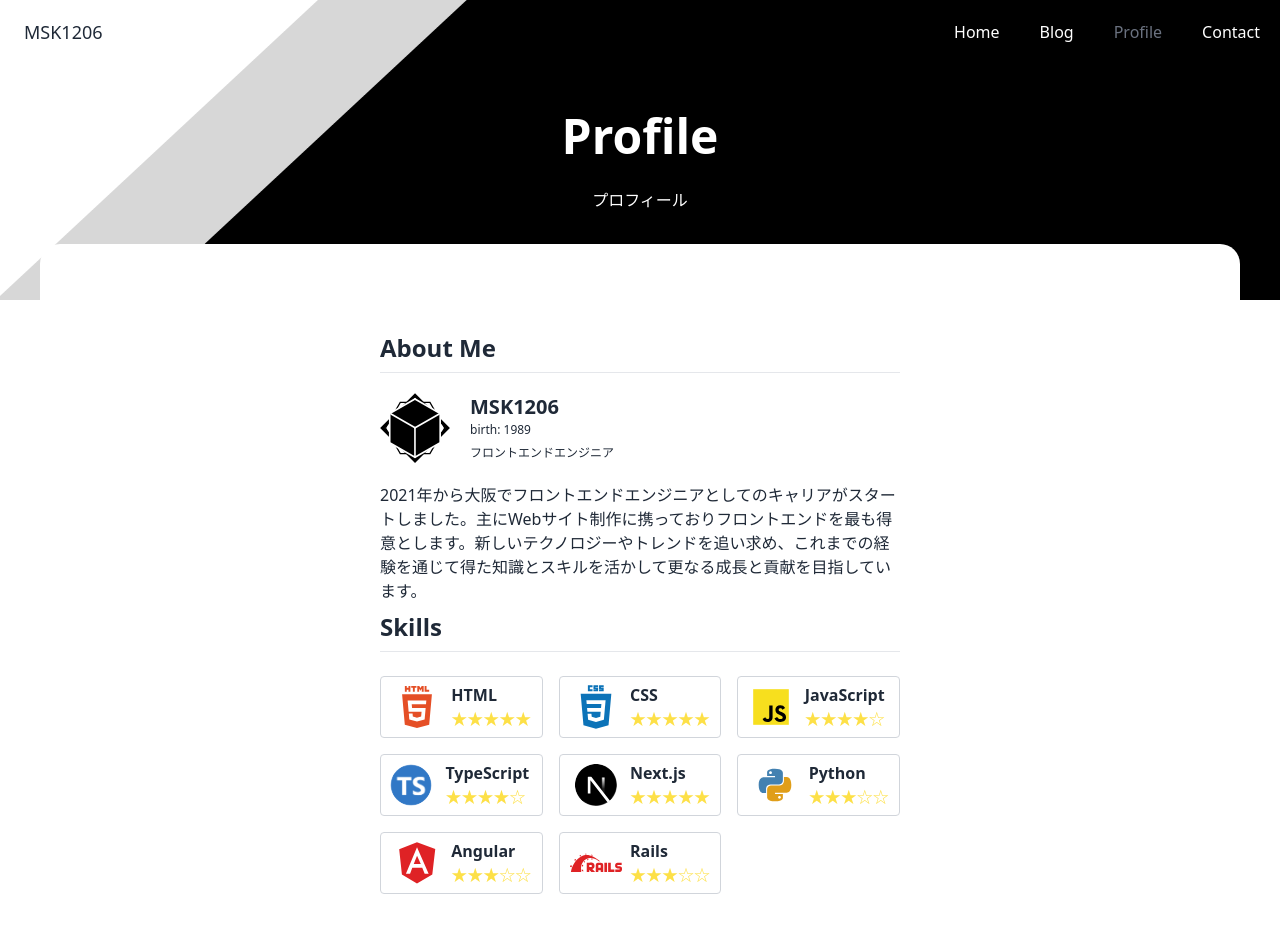
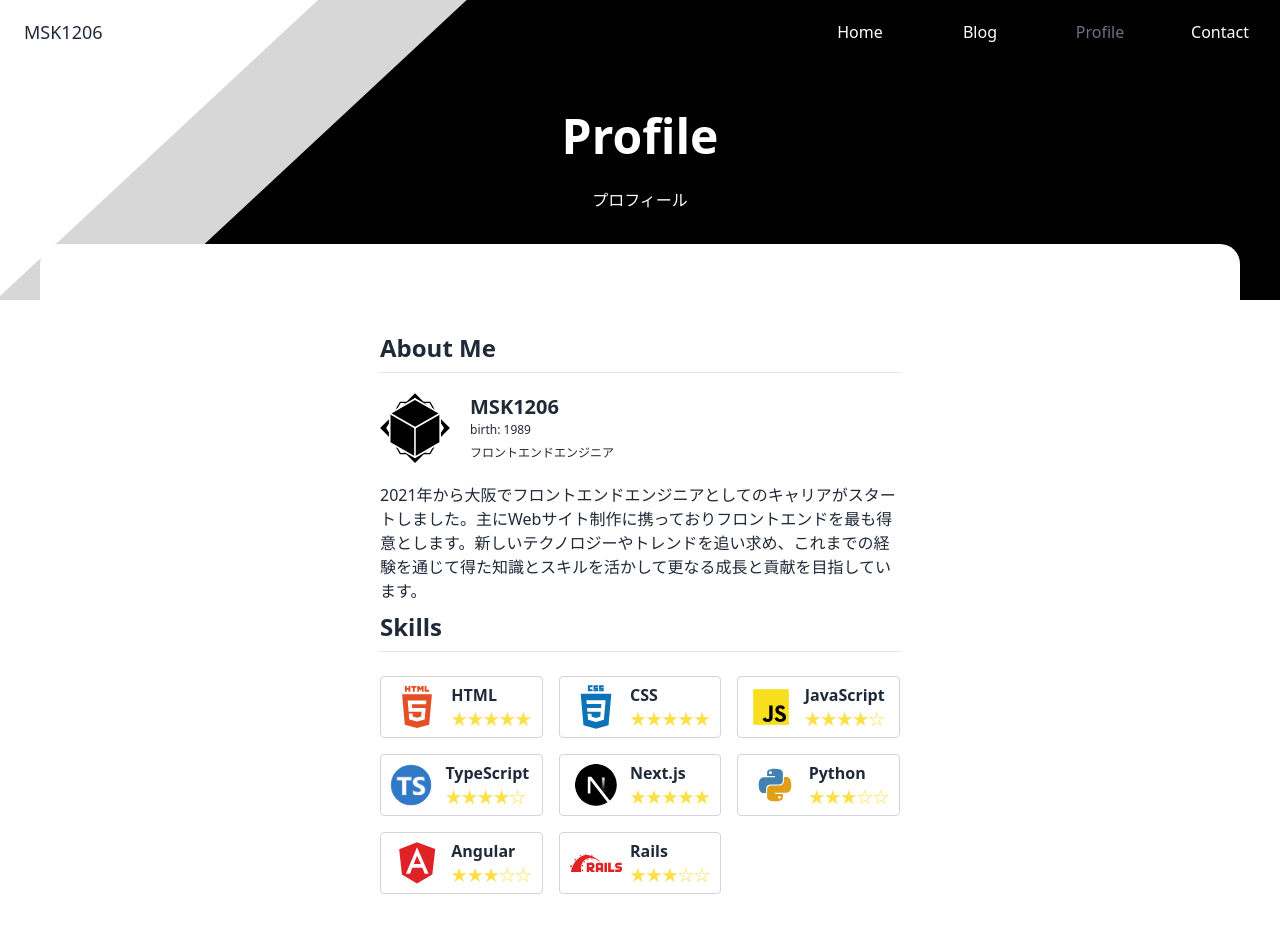
Before and after one commit to MSK1206/nextjs-typescript-tailwindcss-microcms-jamstack-app, a Next.js app: page /profile in a window 1280 px wide. Shown: the top 932 px of the page. Built offline with nearby package versions, Linux system fonts and the light colour scheme; no server answers.

Commit message:
Fix: Menu EXChange

```diff
--- a/src/app/_components/Header/index.tsx
+++ b/src/app/_components/Header/index.tsx
@@ -1,6 +1,6 @@
 import Link from 'next/link'
 import Brand from '@/app/_components/Brand'
-import SyncMenu from '@/app/_components/SyncMenu'
+import Menu from '@/app/_components/Menu'
 
 export default function Header() {
   return (
@@ -11,7 +11,7 @@ export default function Header() {
         </Link>
       </div>
       <div className="navbar-end">
-        <SyncMenu />
+        <Menu />
       </div>
     </header>
   )
```
